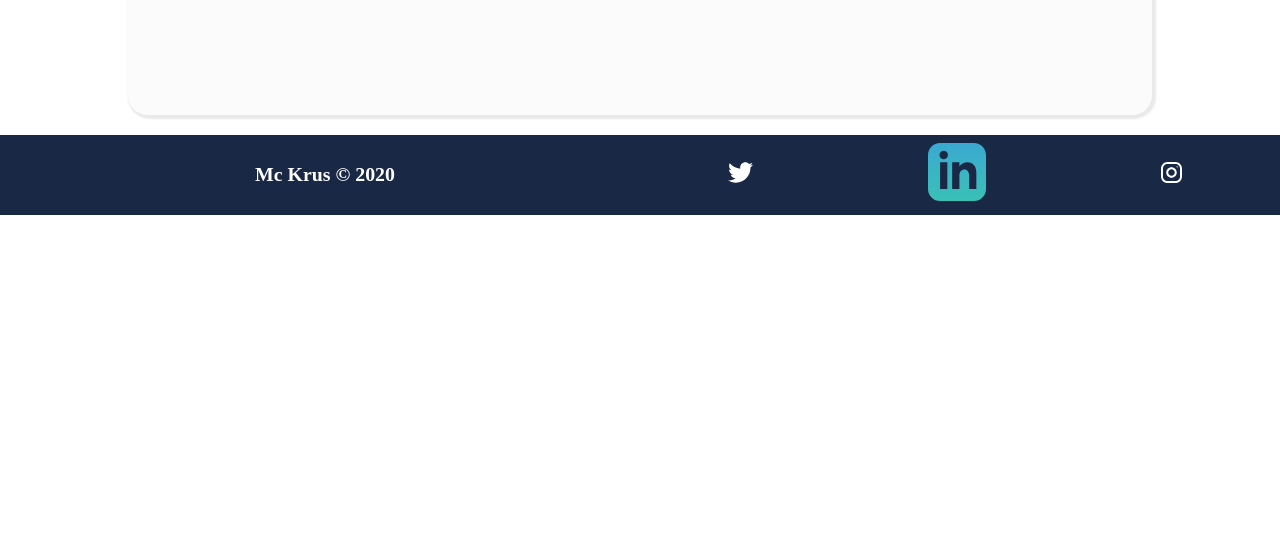
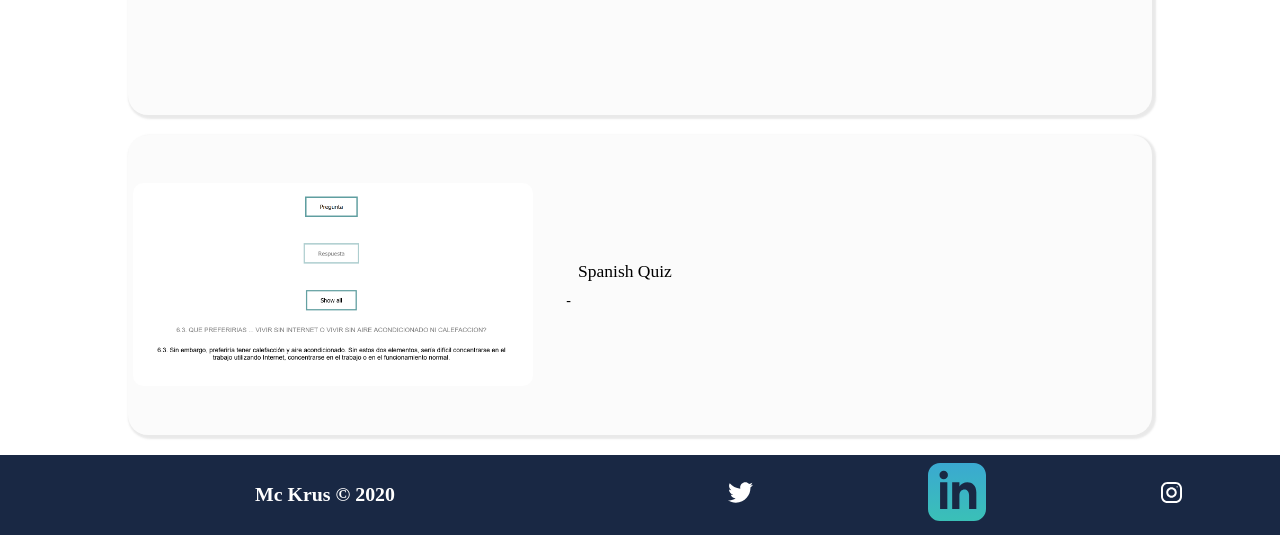
Before and after one commit to login101i/portfolio, a website: page projects/index.html in a window 1280 px wide. Shown: the part 5472-6007 px from the top of the page. Before the commit the page ends 5687 px from the top, so only its background shows below. Drawn offline with nearby package versions, Linux system fonts and the light colour scheme.

Commit message:
first commit

```diff
--- a/projects/index.html
+++ b/projects/index.html
@@ -327,6 +327,21 @@
                 </div>
             </div>
 
+            <div class="project">
+                <a class="project-image-title" href="https://spanish-quiz.netlify.app">
+                    <img src="../img/SpanishQuiz.png" alt="Spanish Quiz">
+                    <p class="mobile-title">Spanish Quiz</p>
+                </a>
+                <div class="project-description">
+                    <p>Spanish Quiz</p>
+                    <ul>
+                        <H5></H5>
+                      <li></li>
+
+                    </ul>
+                </div>
+            </div>
+
 
 
 
```
Also changed, not shown: img/SpanishQuiz.png (added).
